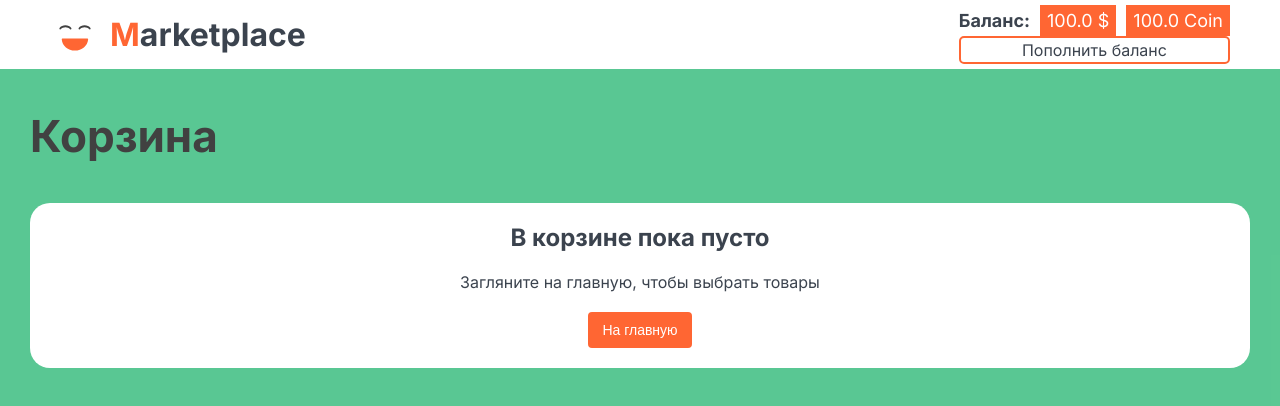
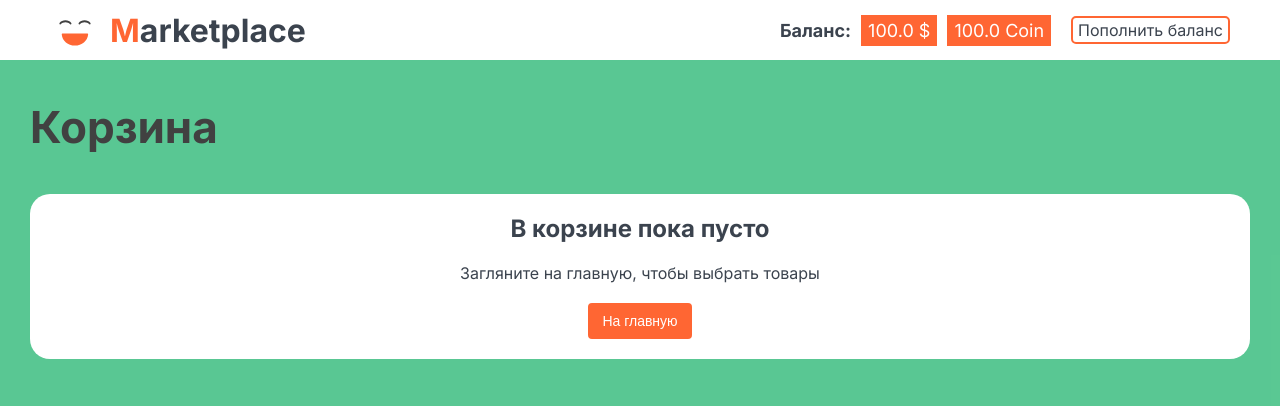
Before and after one commit to ORLOV-DMITRI/nextjs-marketplace-redux, a Next.js app: page /basket in a window 1280 px wide. Shown: the top 406 px of the page. Built offline with nearby package versions, Linux system fonts and the light colour scheme.

Commit message:
fix: header container

```diff
--- a/src/app/page.tsx
+++ b/src/app/page.tsx
@@ -1,6 +1,6 @@
 import { getProducts } from "@/api/get-products";
 import ProductCatalog from "@/components/products/product-catalog/product-catalog";
-
+import "./style.scss";
 export default async function Home() {
   const products = await getProducts();
 
--- /dev/null
+++ b/src/app/style.scss
@@ -0,0 +1,6 @@
+@media (min-width: 1560px) {
+  .main__container {
+    max-width: 1440px;
+    margin: 0 auto;
+  }
+}
--- a/src/components/header/style.scss
+++ b/src/components/header/style.scss
@@ -48,7 +48,7 @@
     transition: 0.3s ease;
   }
   &__options {
-    display: "flex";
+    display: flex;
     align-items: center;
     gap: 20px;
   }
@@ -99,3 +99,10 @@
     }
   }
 }
+@media (min-width: 1560px) {
+  .header {
+    &__container {
+      max-width: 1440px;
+    }
+  }
+}
```
